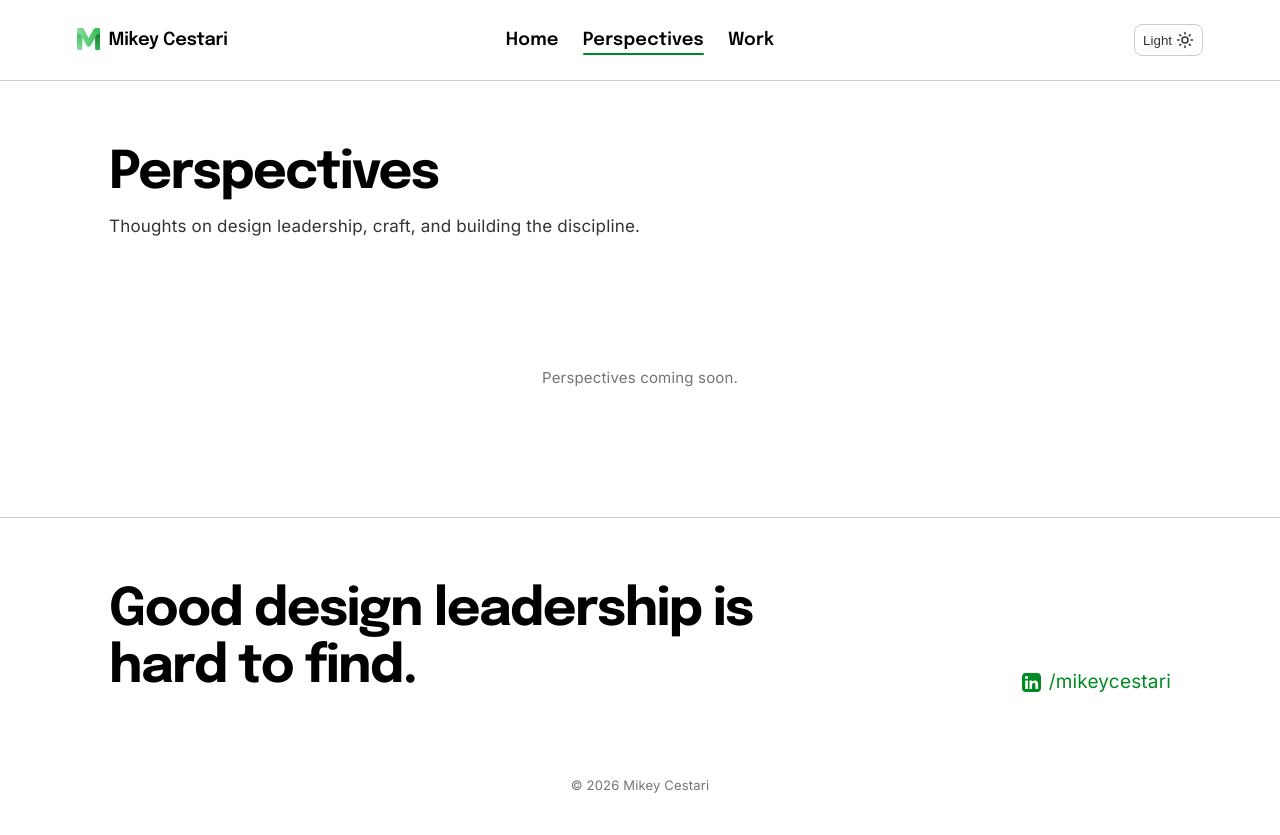
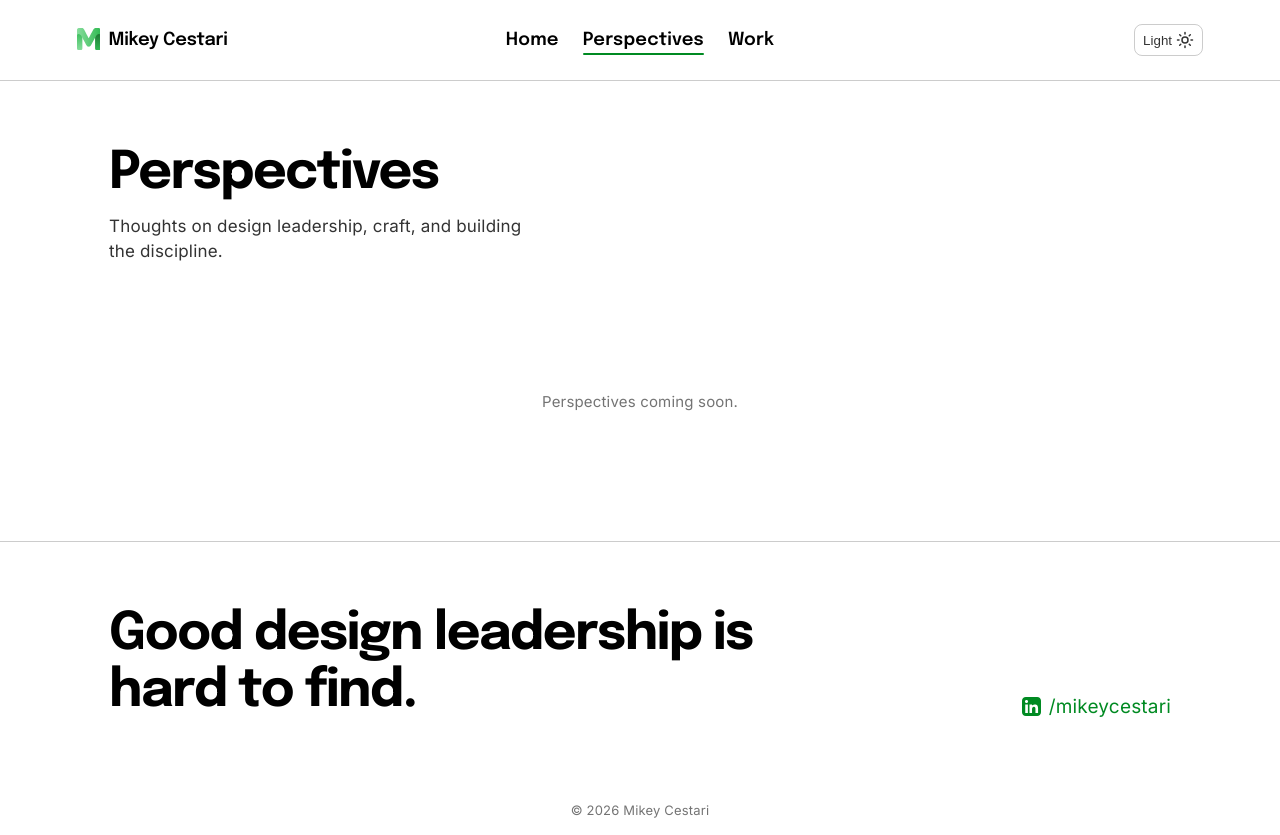
Before and after one commit to ncsucase/Portfolio, a React (Vite) app: page /perspectives in a window 1280 px wide. Before the commit the page ends 811 px from the top, so only its background shows below. Built offline with nearby package versions, Linux system fonts and the light colour scheme.

Commit message:
improved intro summary on Work page

```diff
--- a/src/pages/Perspectives.css
+++ b/src/pages/Perspectives.css
@@ -22,7 +22,7 @@
   font-family: var(--font-ui);
   font-size: var(--font-size-lg);
   color: var(--text);
-  max-width: 55ch;
+  max-width: 40ch;
 }
 
 .perspectives-list {
--- a/src/pages/Work.css
+++ b/src/pages/Work.css
@@ -22,7 +22,7 @@
   font-family: var(--font-ui);
   font-size: var(--font-size-lg);
   color: var(--text);
-  max-width: 55ch;
+  max-width: 40ch;
 }
 
 .work-list {
@@ -48,6 +48,9 @@
 }
 
 @media (max-width: 640px) {
+  .work-header {
+    padding: var(--space-6) var(--space-4) var(--space-4);
+  }
   .work-list {
     display: flex;
     flex-direction: column;
--- a/src/pages/Work.jsx
+++ b/src/pages/Work.jsx
@@ -12,7 +12,7 @@ export default function Work() {
       <section className="work-header">
         <h1 className="work-heading">Work</h1>
         <p className="work-subheading">
-          Stories about my work.
+          Problems worth solving, solutions worth building, results that measured up.
         </p>
       </section>
 
```
